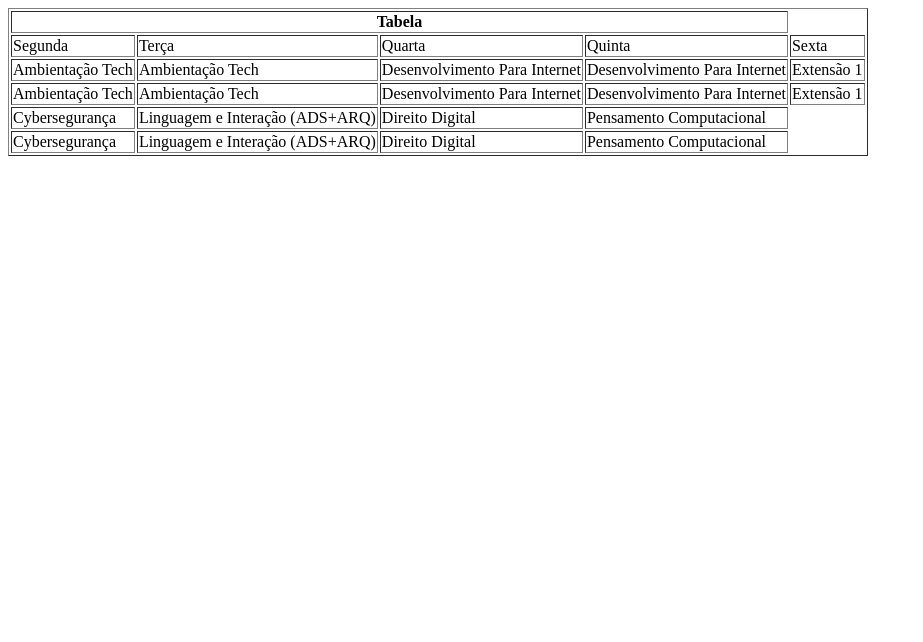
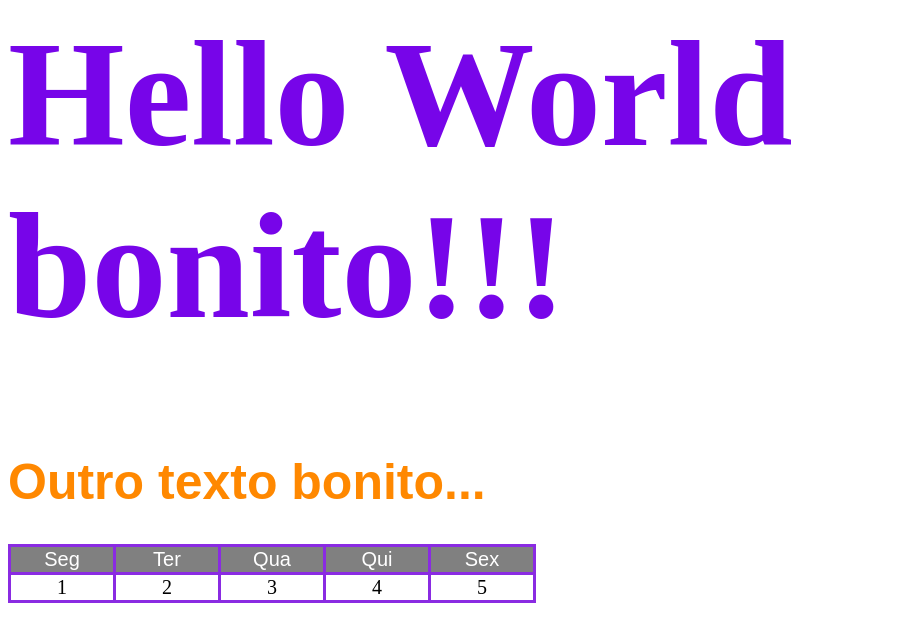
Before and after one commit to KauaFelipedeMeloCoelho/programa-o-internet, a plain HTML site: page index.html in a window 1280 px wide. Shown: the whole page, without its empty margins (0-923 px from the left). Drawn offline with Linux system fonts and the light colour scheme.

Commit message:
Add files via upload

```diff
--- a/index.html
+++ b/index.html
@@ -1,44 +1,26 @@
 <html>
     <head>
-        <title>Exemplo Tabela</title>
+        <title>Exemplo CSS</title>
+        <link href="style.css" rel="stylesheet" type="text/css">
     </head>
     <body>
-        <table border="1">
-            <tr>
-                <th colspan="4">Tabela</th>
+        <h1>Hello World bonito!!!</h1>
+        <h1 class="titulo">Outro texto bonito...</h1>
+
+        <table>
+            <tr class="TituloTabela">
+                <td>Seg</td>
+                <td>Ter</td>
+                <td>Qua</td>
+                <td>Qui</td>
+                <td>Sex</td>
             </tr>
             <tr>
-                <td>Segunda</td>
-                <td>Terça</td>
-                <td>Quarta</td>
-                <td>Quinta</td>
-                <td>Sexta</td>
-            </tr>
-            <tr>
-                <td>Ambientação Tech</td>
-                <td>Ambientação Tech</td>
-                <td>Desenvolvimento Para Internet</td>
-                <td>Desenvolvimento Para Internet</td>
-                <td>Extensão 1</td>
-            </tr>
-            <tr>
-                <td>Ambientação Tech</td>
-                <td>Ambientação Tech</td>
-                <td>Desenvolvimento Para Internet</td>
-                <td>Desenvolvimento Para Internet</td>
-                <td>Extensão 1</td>
-            </tr>
-            <tr>
-                <td>Cybersegurança</td>
-                <td>Linguagem e Interação (ADS+ARQ)</td>
-                <td>Direito Digital</td>
-                <td>Pensamento Computacional</td>
-            </tr>
-            <tr>
-                <td>Cybersegurança</td>
-                <td>Linguagem e Interação (ADS+ARQ)</td>
-                <td>Direito Digital</td>
-                <td>Pensamento Computacional</td>
+                <td>1</td>
+                <td>2</td>
+                <td>3</td>
+                <td>4</td>
+                <td>5</td>
             </tr>
         </table>
     </body>
--- /dev/null
+++ b/style.css
@@ -0,0 +1,27 @@
+h1{
+    color: #7705E9;
+    font-size: 150px;
+}
+
+.titulo{
+    color: #ff8800;
+    font-family: Arial, Helvetica, sans-serif;
+    font-size: 50px;
+}
+
+table{
+    border: 3px solid black;
+    border-collapse: collapse;
+    font-size: 20px;
+    text-align: center;
+}
+
+td{
+    border: 3px solid blueviolet;
+    width: 100px;
+}
+.TituloTabela{
+    background-color: gray;
+    color: white;
+    font-family: Arial, Helvetica, sans-serif;
+}
```
